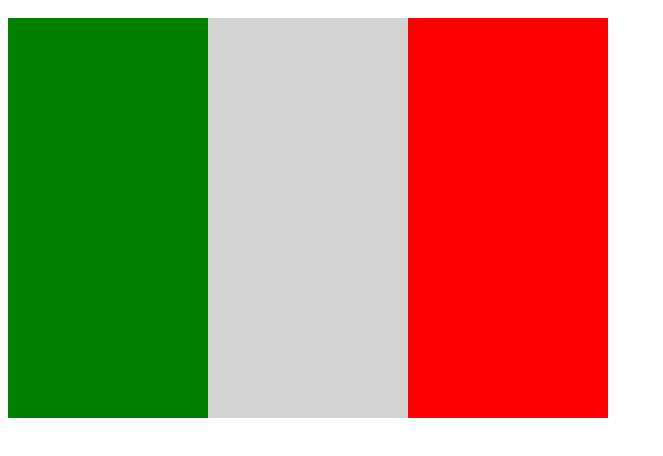
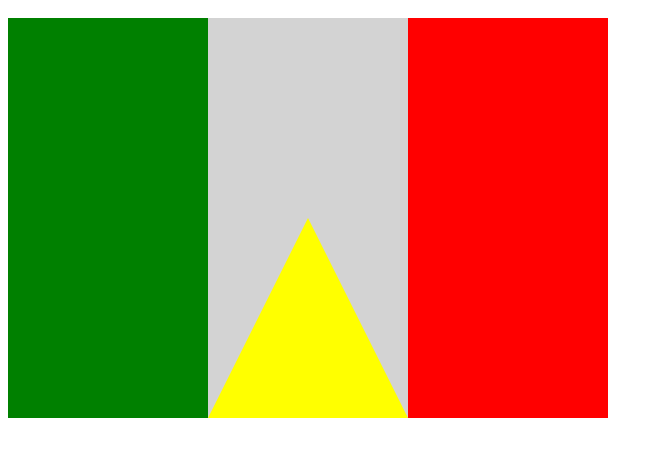
Before and after one commit to JoaoFontaine/logica_ii, a plain HTML site: page programa.html in a window 1280 px wide. Shown: the part 48-504 px from the top of the page, without its empty margins (0-663 px from the left). Drawn offline with Linux system fonts and the light colour scheme.

Commit message:
Fim da atividade 1

```diff
--- a/programa.html
+++ b/programa.html
@@ -19,7 +19,12 @@
 			pincel.fillStyle = "red";
 			pincel.fillRect(400,0,200,400);
 
-
+			pincel.fillStyle = "yellow";
+			pincel.beginPath();
+			pincel.moveTo(300,200);
+			pincel.lineTo(200,400);
+			pincel.lineTo(400,400);
+			pincel.fill();
 		</script>
 	</body>
 </html>
```
